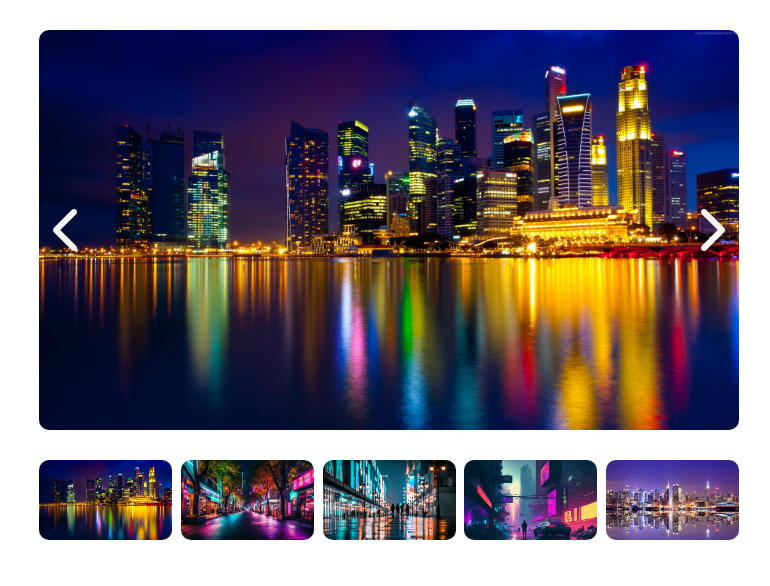
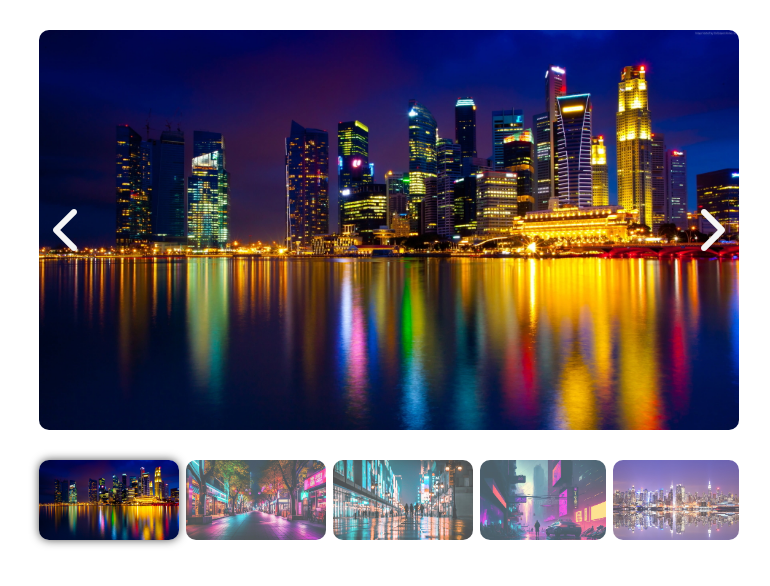
Before and after one commit to abdicore/js-array-carousel, a plain HTML site: page index.html in a window 1280 px wide. Shown: the whole page, without its empty margins (251-1021 px from the left). Drawn offline with nearby package versions, Linux system fonts and the light colour scheme.

Commit message:
esrcizo-complet+bonus

```diff
--- a/css/style.css
+++ b/css/style.css
@@ -62,13 +62,19 @@
     margin: 0 auto;
     height: 80px;
     display: flex;
-    justify-content: space-between;
     align-items: center;
+    gap: 7px;
 
 }
 
 #thumbnails img {
     height: 80px;
-    width: 19%;
+    width: 20%;
     border-radius: 10px;
+    filter: opacity(0.7);
 }
+
+#thumbnails img.active {
+    filter: opacity(1);
+    box-shadow: 0 0 10px rgb(80, 80, 80);
+}
--- a/index.html
+++ b/index.html
@@ -3,7 +3,7 @@
 <head>
     <meta charset="UTF-8">
     <meta name="viewport" content="width=device-width, initial-scale=1.0">
-    <title>Document</title>
+    <title>Carousel</title>
     <!-- favicon -->
     <link rel="icon" type="image/x-icon" href="#">
 
@@ -29,11 +29,6 @@
             <i id="prev" class="fa-solid fa-chevron-left"></i>
         </div>
         <div id="thumbnails">
-            <img src="img/1.jpg" alt="">
-            <img src="img/2.jpg" alt="">
-            <img src="img/3.jpg" alt="">
-            <img src="img/4.jpg" alt="">
-            <img src="img/5.jpg" alt="">
 
         </div>
     </div>
--- a/js/script.js
+++ b/js/script.js
@@ -26,22 +26,34 @@ Scriviamo sempre prima per punti il nostro algoritmo in italiano per capire cosa
  const prevButton = document.getElementById('prev')
  const nextButton = document.getElementById('next')
  const carouselGallery = document.querySelector('.gallery')
+ const thumbGallery = document.getElementById('thumbnails')
 
- // creo le img
+ // creo le img per carosello
  for(let i = 0; i < surces.length; i++){
     const src = surces[i];
     const image = document.createElement('img');
     image.src = src;
     image.alt = 'landascpe-${i + 1 }';
     carouselGallery.appendChild( image )
+
+ // Creazione dell'immagine per la miniatura
+ const thumbnail = document.createElement('img');
+ thumbnail.src = src;
+ thumbnail.alt = `thumbnail-${i + 1}`;
+ thumbGallery.appendChild(thumbnail);
+
+
  }
 
+ //seleziono tutte le img per carosello e thumbnails
+ const images = document.querySelectorAll('#carousel img');
+ const thumbnails = document.querySelectorAll('#thumbnails img');
 
- const images = document.querySelectorAll('#carousel img')
-
- //rendo visibile l'immagine e creo index
+ //rendo visibile l'immagine per carosello e thumb creo index
  let currentActiveIndex = 0;
  images[currentActiveIndex].classList.add('active')
+ thumbnails[currentActiveIndex].classList.add('active');
+
 
 //CREO EVENTI DINAMICI
  //reagisco al next
@@ -50,6 +62,10 @@ Scriviamo sempre prima per punti il nostro algoritmo in italiano per capire cosa
 
  //rivomov classe active
  images[currentActiveIndex].classList.remove('active')
+ thumbnails[currentActiveIndex].classList.remove('active')
+
+
+
 
  //incremento index
  currentActiveIndex++
@@ -61,6 +77,8 @@ Scriviamo sempre prima per punti il nostro algoritmo in italiano per capire cosa
 
  //metter classe active a successiva
  images[currentActiveIndex].classList.add('active')
+ thumbnails[currentActiveIndex].classList.add('active')
+
 
  })
 
@@ -69,6 +87,9 @@ Scriviamo sempre prima per punti il nostro algoritmo in italiano per capire cosa
 
  //rivomov classe active
  images[currentActiveIndex].classList.remove('active')
+ thumbnails[currentActiveIndex].classList.remove('active')
+
+
 
  //decremento index
  currentActiveIndex--
@@ -80,5 +101,8 @@ Scriviamo sempre prima per punti il nostro algoritmo in italiano per capire cosa
 
  //metter classe active a sprecednte
  images[currentActiveIndex].classList.add('active')
+ thumbnails[currentActiveIndex].classList.add('active')
+
+
 
  })
```
